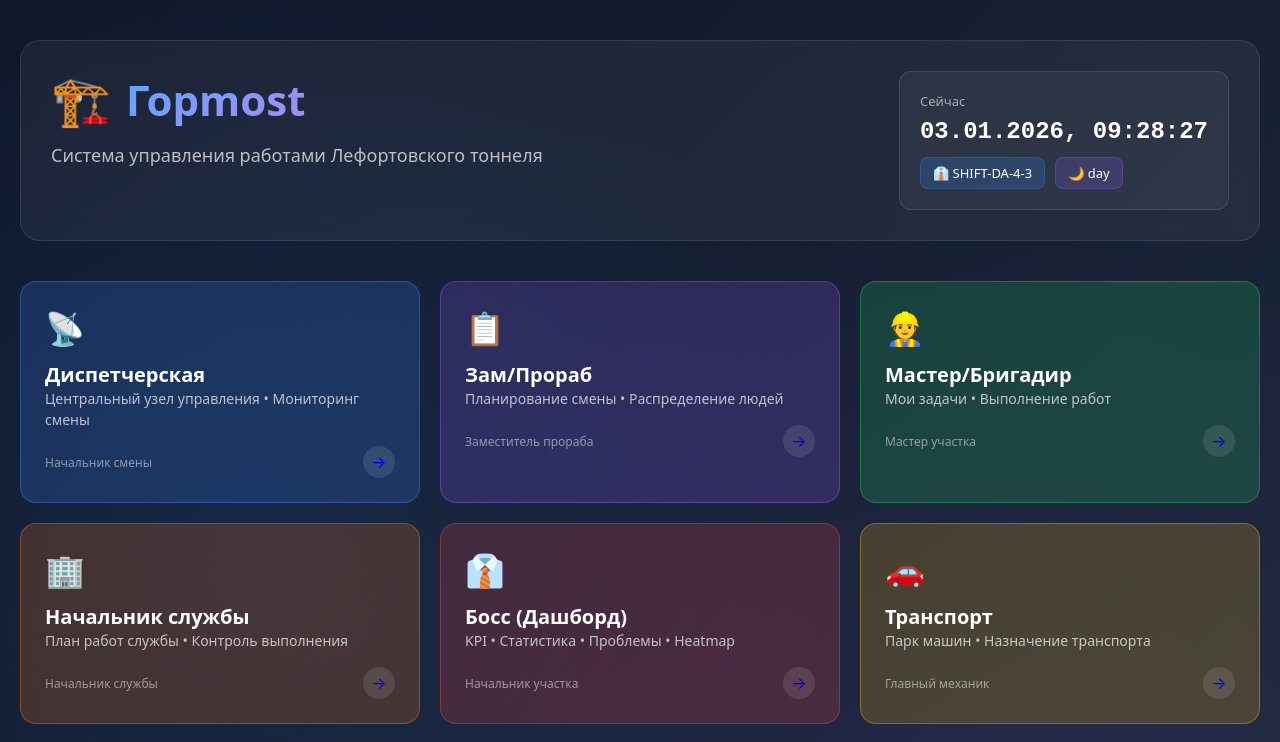
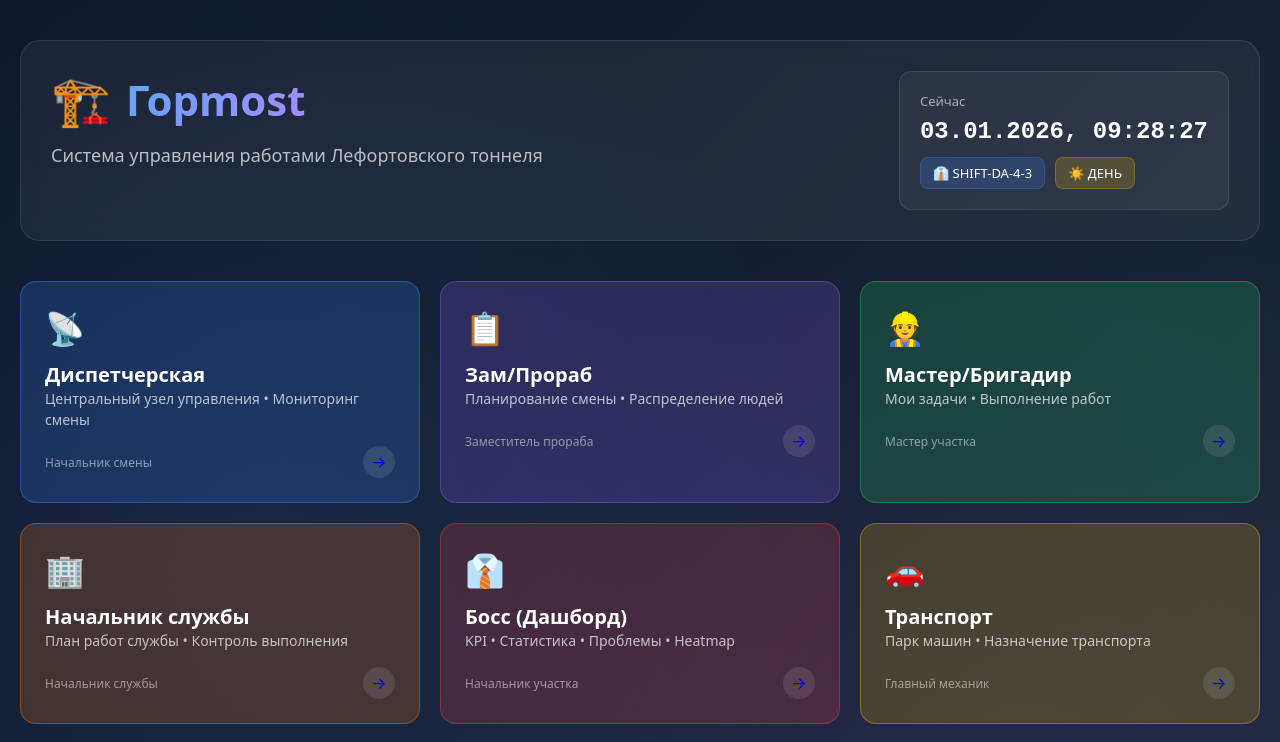
Before and after one commit to Andrei-berg/gormost, a Next.js app: page / in a window 1280 px wide. Shown: the top 742 px of the page. Built offline with nearby package versions, Linux system fonts and the light colour scheme.

Commit message:
Fix TypeScript error in home page (use 'day' instead of 'ДЕНЬ')

```diff
--- a/src/app/page.tsx
+++ b/src/app/page.tsx
@@ -18,6 +18,10 @@ export default function HomePage() {
 
     return () => clearInterval(timer)
   }, [])
+
+  // Конвертируем period в русский текст
+  const periodText = period === 'day' ? 'ДЕНЬ' : 'НОЧЬ'
+  const periodEmoji = period === 'day' ? '☀️' : '🌙'
 
   const panels = [
     {
@@ -200,14 +204,14 @@ export default function HomePage() {
                   👔 {shift.shiftName}
                 </div>
                 <div style={{
-                  background: period === 'ДЕНЬ' ? 'rgba(234,179,8,0.2)' : 'rgba(139,92,246,0.2)',
-                  border: period === 'ДЕНЬ' ? '1px solid rgba(234,179,8,0.3)' : '1px solid rgba(139,92,246,0.3)',
+                  background: period === 'day' ? 'rgba(234,179,8,0.2)' : 'rgba(139,92,246,0.2)',
+                  border: period === 'day' ? '1px solid rgba(234,179,8,0.3)' : '1px solid rgba(139,92,246,0.3)',
                   borderRadius: '8px',
                   padding: '6px 12px',
                   fontSize: '13px',
                   color: 'white'
                 }}>
-                  {period === 'ДЕНЬ' ? '☀️' : '🌙'} {period}
+                  {periodEmoji} {periodText}
                 </div>
               </div>
             </div>
```
